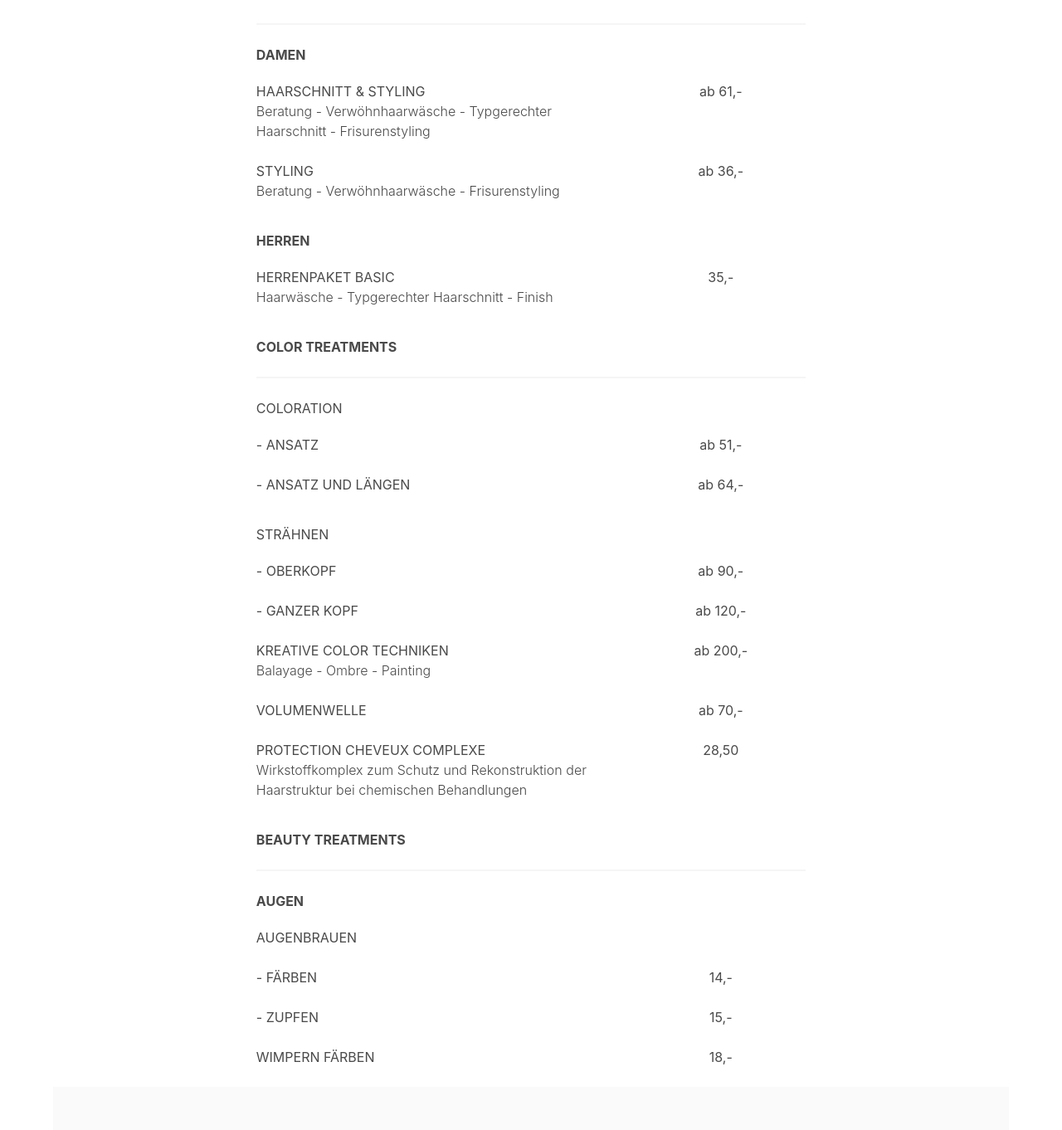
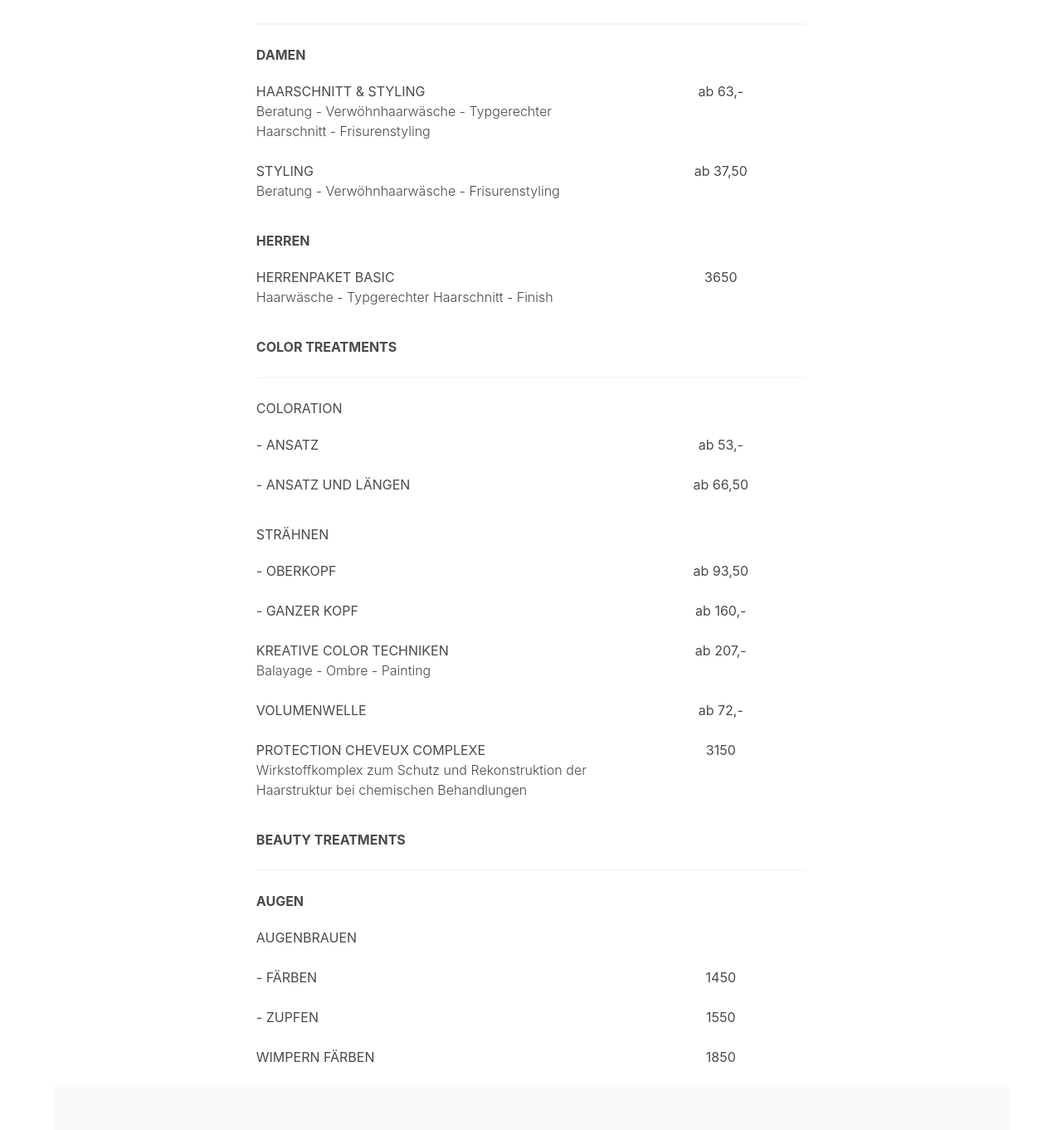
Before and after one commit to Anigerra/hairdesign-web, a Jekyll site: the page built from Preise/index.md, in a window 1280 px wide. Shown: the part 432-1794 px from the top of the page at 83% size. Built offline with Jekyll 4.4.1, drawn with Linux system fonts in a browser that asks for light colours; nearby versions of some CDN libraries.

Commit message:
Update preise.yml

```diff
--- a/_data/preise.yml
+++ b/_data/preise.yml
@@ -6,16 +6,16 @@ sections:
         leistungen:
           - name: Haarschnitt & Styling
             genauer: Beratung - Verw&ouml;hnhaarw&auml;sche - Typgerechter Haarschnitt - Frisurenstyling
-            preis: ab 61,-
+            preis: ab 63,-
           - name: Styling
             genauer: Beratung - Verwöhnhaarwäsche - Frisurenstyling
-            preis: ab 36,-
+            preis: ab 37,50
       - name: Herren
         class: has-text-weight-bold
         leistungen:
           - name: Herrenpaket Basic
             genauer: Haarwäsche - Typgerechter Haarschnitt - Finish
-            preis: 35,-
+            preis: 36,50
   - name: Color Treatments
     subsections:
       - name: Coloration
@@ -23,28 +23,28 @@ sections:
         leistungen:
           - name: "- Ansatz"
             genauer:
-            preis: ab 51,-
+            preis: ab 53,-
           - name: "- Ansatz und Längen"
             genauer:
-            preis: ab 64,-
+            preis: ab 66,50
       - name: Strähnen
         class:
         leistungen:
           - name: "- Oberkopf"
             genauer:
-            preis: ab 90,-
+            preis: ab 93,50
           - name: "- Ganzer Kopf"
             genauer:
-            preis: ab 120,-
+            preis: ab 160,-
           - name: Kreative Color Techniken
             genauer: Balayage - Ombre - Painting
-            preis: ab 200,-
+            preis: ab 207,-
           - name: Volumenwelle
             genauer:
-            preis: ab 70,-
+            preis: ab 72,-
           - name: Protection Cheveux Complexe
             genauer: Wirkstoffkomplex zum Schutz und Rekonstruktion der Haarstruktur bei chemischen Behandlungen
-            preis: "28,50"
+            preis: 31,50
   - name: Beauty Treatments
     subsections:
       - name: Augen
@@ -55,10 +55,10 @@ sections:
             preis:
           - name: "- Färben"
             genauer:
-            preis: 14,-
+            preis: 14,50
           - name: "- Zupfen"
             genauer:
-            preis: 15,-
+            preis: 15,50
           - name: Wimpern Färben
             genauer:
-            preis: 18,-
+            preis: 18,50
```
